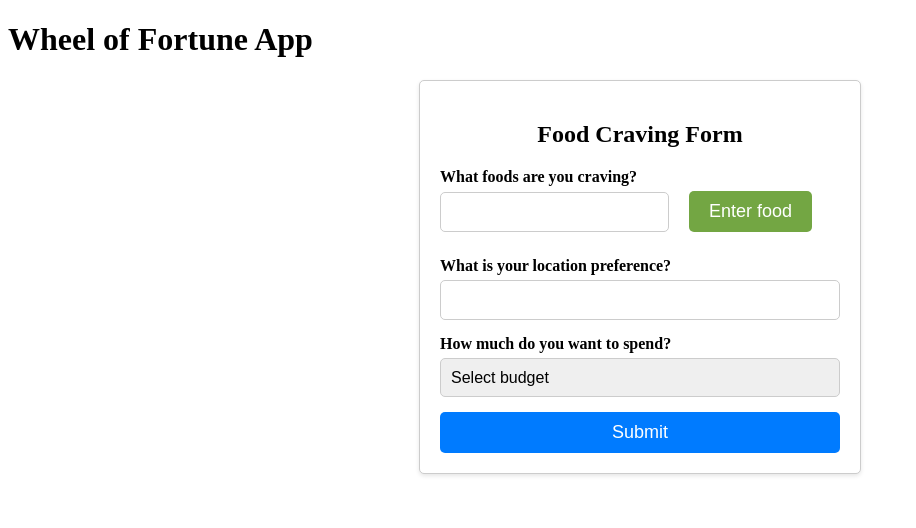
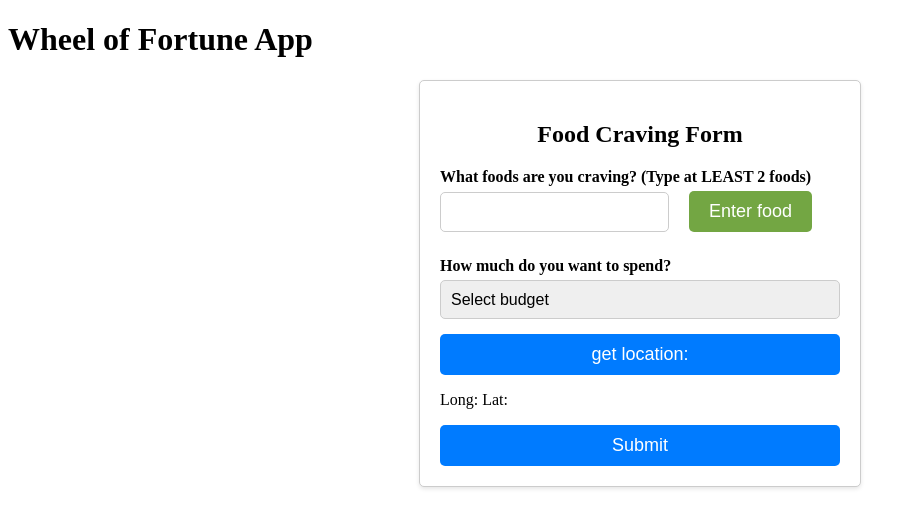
Before and after one commit to edwinjmenendez/wheel-of-fortune, a React app: page / in a window 1280 px wide. Shown: the top 528 px of the page, without its empty margins (0-916 px from the left). Built offline with nearby package versions, Linux system fonts and the light colour scheme.

Commit message:
added more functionality; getting location; adding another endpoint

```diff
--- a/src/components/preferenceForm/PreferenceForm.jsx
+++ b/src/components/preferenceForm/PreferenceForm.jsx
@@ -1,13 +1,14 @@
-import React, { useState } from 'react';
+import React, { useEffect, useState } from 'react';
 import axios from 'axios';
 import './PreferenceForm.css'; // Import your CSS file for styling
 
 const PreferenceForm = () => {
     const [allFoods, setAllFoods] = useState([]);
     const [foodCraving, setFoodCraving] = useState('');
-    const [locationPreference, setLocationPreference] = useState('');
+    const [location, setLocation] = useState({ lat: '', long: '' });
     const [budget, setBudget] = useState('');
     const [suggestions, setSuggestions] = useState([]);
+    const [locSuggestions, setLocSuggestions] = useState([]);
 
     const handleFoodCravingChange = async (event) => {
         const newValue = event.target.value;
@@ -16,7 +17,10 @@ const PreferenceForm = () => {
         if (newValue.length >= 3) {
             try {
                 const response = await axios.get(' http://localhost:3001/yelp/autocomplete', {
-                    params: { text: newValue },
+                    params: {
+                        text: newValue,
+                        categories: 'food'
+                    },
                 });
                 setSuggestions(response.data.terms.map(term => term.text));
             } catch (error) {
@@ -28,12 +32,12 @@ const PreferenceForm = () => {
     };
 
 
-    const handleLocationPreferenceChange = (event) => {
-        setLocationPreference(event.target.value);
-    };
-
     const handleBudgetChange = (event) => {
-        setBudget(event.target.value);
+        if (event.target.value === '$') setBudget(1);
+        else if (event.target.value === '$$') setBudget(2);
+        else if (event.target.value === '$$$') setBudget(3);
+        else if (event.target.value === '$$$$') setBudget(4);
+        else setBudget(event.target.value);
     };
 
     const addFood = () => {
@@ -48,10 +52,10 @@ const PreferenceForm = () => {
         setSuggestions([]);
     }
 
+
     const handleSubmit = (event) => {
         event.preventDefault();
-        if (allFoods.length > 1 && locationPreference) {
-            console.log('Location Preference:', locationPreference);
+        if (allFoods.length > 1 && budget) {
             console.log('Budget:', budget);
             console.log('all foods:', allFoods);
         } else {
@@ -59,17 +63,37 @@ const PreferenceForm = () => {
         }
     };
 
+
+    const getLocation = () => {
+        navigator.geolocation.getCurrentPosition((posititon) => {
+            let lat = posititon.coords.latitude;
+            let long = posititon.coords.longitude;
+
+            setLocation({
+                lat,
+                long,
+            })
+        })
+    }
+
+    // useEffect(() => {
+    //     console.log(location)
+    // }, [location])
+
+
     return (
         <div className="form-container">
             <h2>Food Craving Form</h2>
             <form onSubmit={handleSubmit}>
-                <label htmlFor="foodCraving">What foods are you craving?</label>
+                <label htmlFor="foodCraving">What foods are you craving? (Type at LEAST 2 foods)</label>
                 <div className='foodCravingInputandButton' >
                     <input
                         type="text"
                         id="foodCraving"
                         value={foodCraving}
                         onChange={handleFoodCravingChange}
+                        autoComplete='off'
+                        disabled={allFoods.length > 4 ? true : false}
                     />
                     <button type='button' onClick={addFood} className='enterFoodButton' id='foodCraving' >Enter food</button>
                 </div>
@@ -79,7 +103,7 @@ const PreferenceForm = () => {
                             <li
                                 key={`${index}suggestion`}
                                 onClick={() => handleSuggestions(suggestion)}
-                                >{suggestion}</li>
+                            >{suggestion}</li>
                         ))}
                     </ul>
                 </div>
@@ -95,14 +119,6 @@ const PreferenceForm = () => {
                     ))}
                 </div>
 
-                <label htmlFor="locationPreference">What is your location preference?</label>
-                <input
-                    type="text"
-                    id="locationPreference"
-                    value={locationPreference}
-                    onChange={handleLocationPreferenceChange}
-                />
-
                 <label htmlFor="budget">How much do you want to spend?</label>
                 <select id="budget" value={budget} onChange={handleBudgetChange}>
                     <option value="">Select budget</option>
@@ -112,6 +128,8 @@ const PreferenceForm = () => {
                     <option value="$$$$">$$$$</option>
                 </select>
 
+                <button onClick={getLocation} type="button">get location: </button>
+                <p>Long: {location.long} Lat: {location.lat}</p>
                 <button type="submit">Submit</button>
             </form>
         </div>
```
Also changed, not shown: 1 other file (tests, documents, lock files or other folders).
